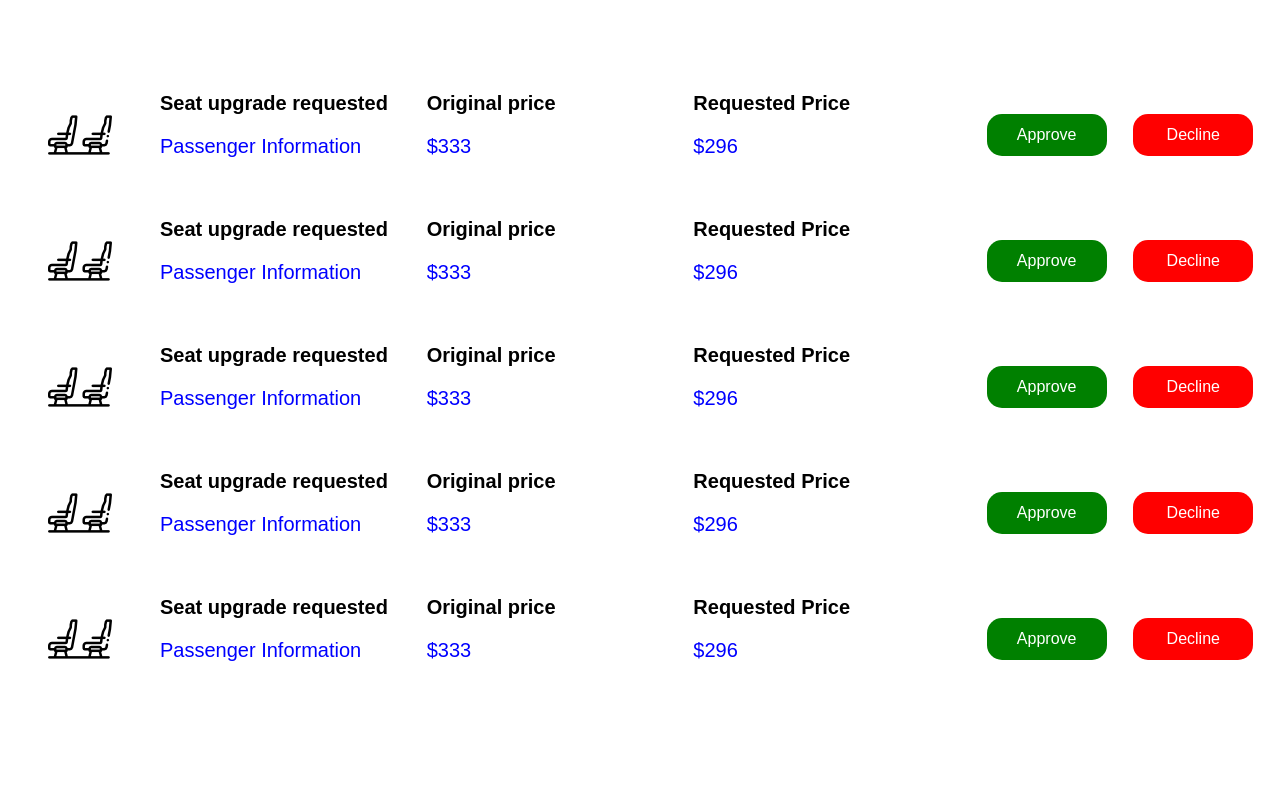
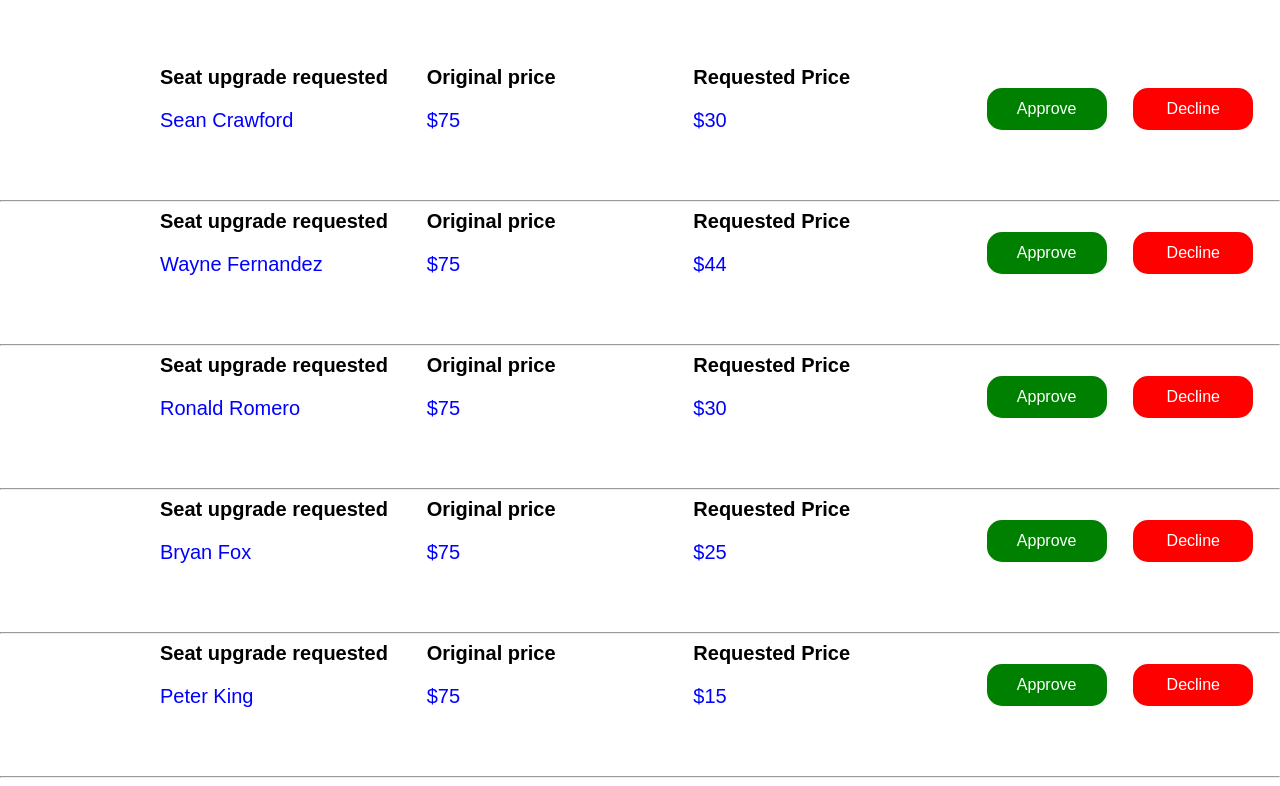
Before and after one commit to akinhwan/ReiseDashboard, a plain HTML site: page index.html in a window 1280 px wide. Shown: the part 80-866 px from the top of the page. Before the commit the page ends 802 px from the top, so only its background shows below. Drawn offline with Linux system fonts and the light colour scheme; files whose address does not match are found by name.

Commit message:
moved to img, pasted talha's changes

```diff
--- a/index.html
+++ b/index.html
@@ -1,5 +1,6 @@
 <!DOCTYPE html>
 <html lang="en">
+
 <head>
     <meta charset="UTF-8">
     <meta name="viewport" content="width=device-width, initial-scale=1.0">
@@ -8,6 +9,7 @@
     <link rel="stylesheet" href="./style.css">
     <title>Reise Dashboard</title>
 </head>
+
 <body>
     <div id="navbar">
         <div class="logo">
@@ -20,101 +22,106 @@
             <img src="./img/seats.png" alt="" class="seats">
             <div>
                 <strong class="amenity">Seat upgrade requested</strong>
-                <p class="amenity-sub">Passenger Information</p>
+                <p class="amenity-sub">Sean Crawford</p>
             </div>
             <div>
                 <strong class="original">Original price</strong>
-                <p class="original-sub">$333</p>
+                <p class="original-sub">$75</p>
             </div>
             <div>
                 <strong class="requested">Requested Price</strong>
-                <p class="requested-sub">$296</p>
+                <p class="requested-sub">$30</p>
             </div>
             <div class="buttons">
                 <button class="approve">Approve</button>
                 <button class="decline">Decline</button>
             </div>
         </div>
+        <hr>
 
         <div class="row">
             <img src="./img/seats.png" alt="" class="seats">
             <div>
                 <strong class="amenity">Seat upgrade requested</strong>
-                    <p class="amenity-sub">Passenger Information</p>
+                <p class="amenity-sub">Wayne Fernandez</p>
             </div>
             <div>
                 <strong class="original">Original price</strong>
-                    <p class="original-sub">$333</p>
+                <p class="original-sub">$75</p>
             </div>
             <div>
                 <strong class="requested">Requested Price</strong>
-                    <p class="requested-sub">$296</p>
+                <p class="requested-sub">$44</p>
             </div>
             <div class="buttons">
                 <button class="approve">Approve</button>
                 <button class="decline">Decline</button>
             </div>
         </div>
+        <hr>
 
         <div class="row">
             <img src="./img/seats.png" alt="" class="seats">
             <div>
                 <strong class="amenity">Seat upgrade requested</strong>
-                        <p class="amenity-sub">Passenger Information</p>
+                <p class="amenity-sub">Ronald Romero</p>
             </div>
             <div>
                 <strong class="original">Original price</strong>
-                        <p class="original-sub">$333</p>
+                <p class="original-sub">$75</p>
             </div>
             <div>
                 <strong class="requested">Requested Price</strong>
-                        <p class="requested-sub">$296</p>
+                <p class="requested-sub">$30</p>
             </div>
             <div class="buttons">
                 <button class="approve">Approve</button>
                 <button class="decline">Decline</button>
             </div>
         </div>
+        <hr>
 
         <div class="row">
             <img src="./img/seats.png" alt="" class="seats">
             <div>
                 <strong class="amenity">Seat upgrade requested</strong>
-                            <p class="amenity-sub">Passenger Information</p>
+                <p class="amenity-sub">Bryan Fox</p>
             </div>
             <div>
                 <strong class="original">Original price</strong>
-                            <p class="original-sub">$333</p>
+                <p class="original-sub">$75</p>
             </div>
             <div>
                 <strong class="requested">Requested Price</strong>
-                            <p class="requested-sub">$296</p>
+                <p class="requested-sub">$25</p>
             </div>
             <div class="buttons">
                 <button class="approve">Approve</button>
                 <button class="decline">Decline</button>
             </div>
         </div>
+        <hr>
 
         <div class="row">
             <img src="./img/seats.png" alt="" class="seats">
             <div>
                 <strong class="amenity">Seat upgrade requested</strong>
-                                <p class="amenity-sub">Passenger Information</p>
+                <p class="amenity-sub">Peter King</p>
             </div>
             <div>
                 <strong class="original">Original price</strong>
-                                <p class="original-sub">$333</p>
+                <p class="original-sub">$75</p>
             </div>
             <div>
                 <strong class="requested">Requested Price</strong>
-                                <p class="requested-sub">$296</p>
+                <p class="requested-sub">$15</p>
             </div>
             <div class="buttons">
                 <button class="approve">Approve</button>
                 <button class="decline">Decline</button>
             </div>
         </div>
+        <hr>
 
 
 
@@ -122,4 +129,5 @@
 
     <div id="footer"></div>
 </body>
+
 </html>
```
Also changed, not shown: logo.png (deleted), mockup.png (deleted), seats.png (deleted). Lines whose indentation alone changed are shown as unchanged.
